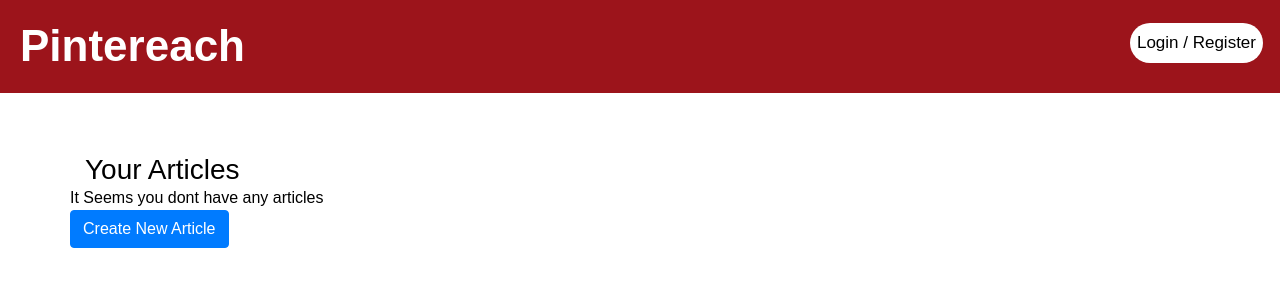
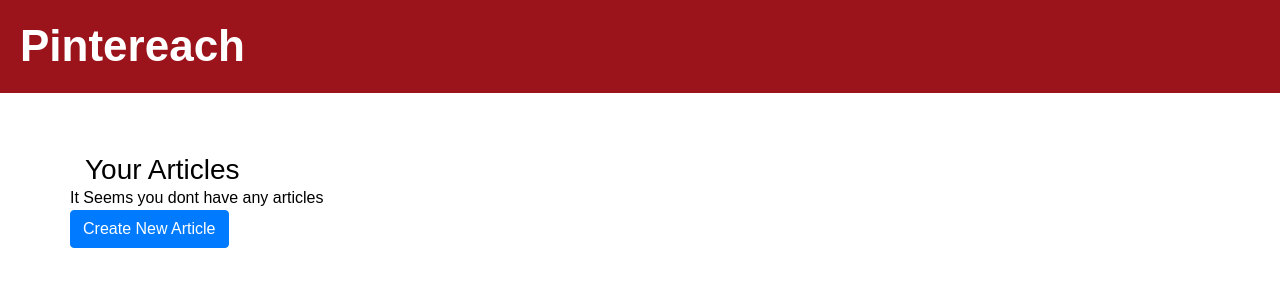
Before and after one commit to Lambda-Build-Week-Pintereach/frontend, a React (Create React App) app in the folder pintereach/: page / in a window 1280 px wide. Shown: the top 300 px of the page. Built offline with nearby package versions, Linux system fonts and the light colour scheme.

Commit message:
removed login/register button from nav

```diff
--- a/pintereach/src/App.js
+++ b/pintereach/src/App.js
@@ -12,7 +12,7 @@ function App() {
     <GlobalProvider>
       <header className="text-center">
         <h5>Pintereach</h5>
-        <Link to="login"><button className="loginBtn">Login / Register</button></Link>
+        {/* <Link to="login"><button className="loginBtn">Login / Register</button></Link> */}
       </header>
        <Switch>
         <Route path="/login" component={FormHome}/>
```
